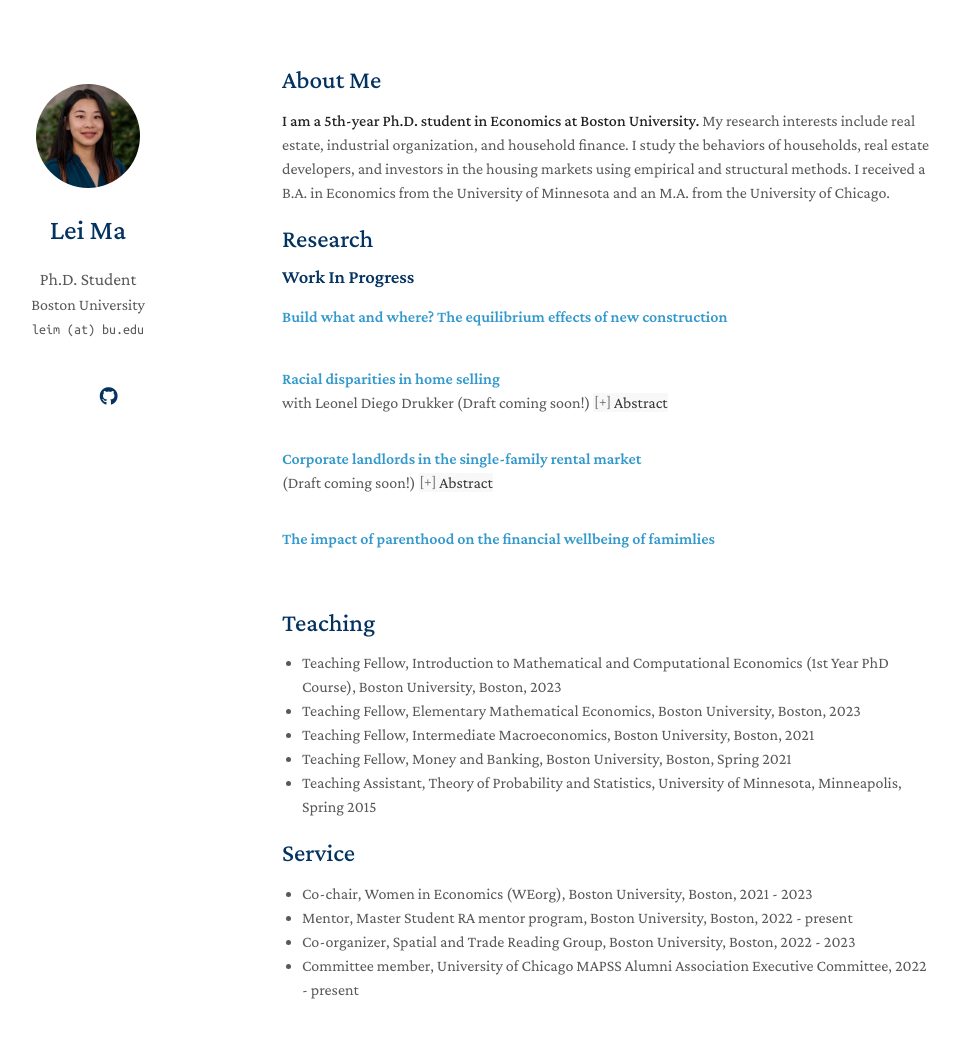
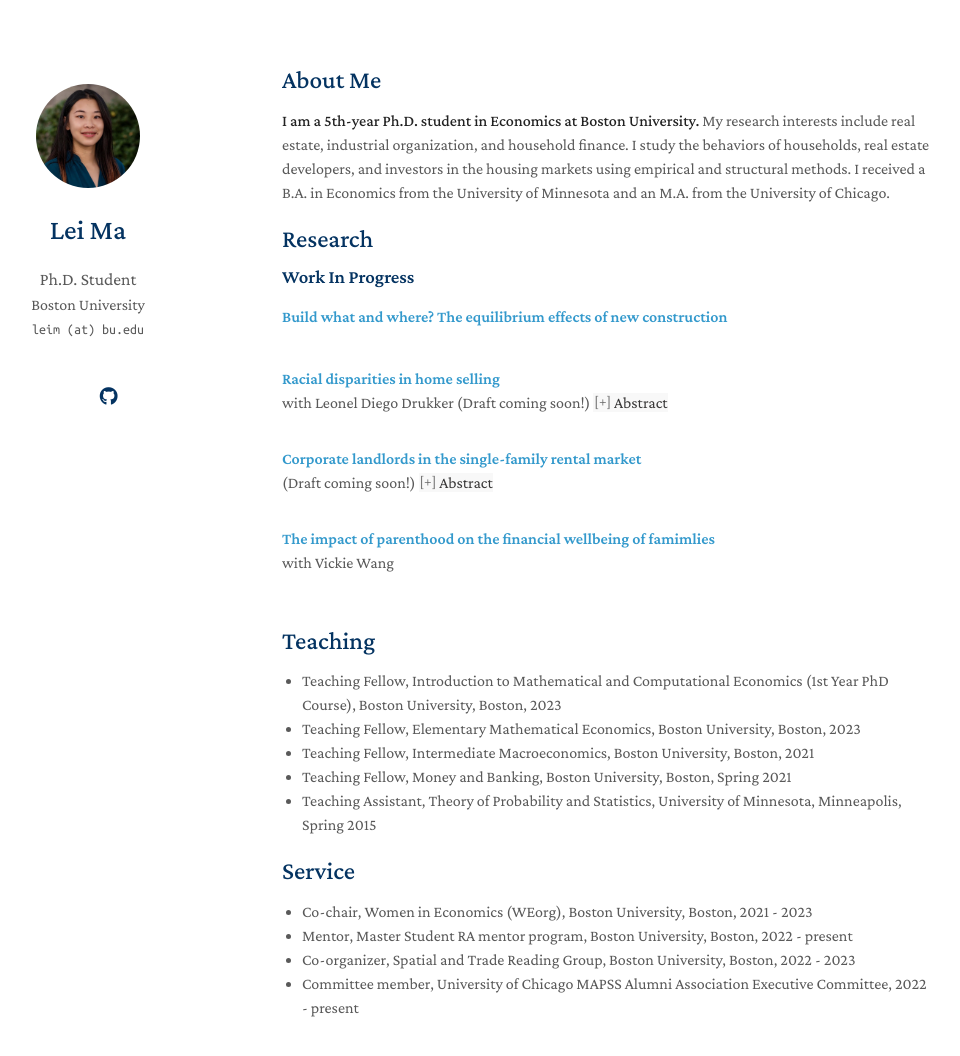
Before and after one commit to leima0521/leima-econ, a Jekyll site: the page built from index.md, in a window 1280 px wide and 1114 px high. Shown: the top 1056 px of the window, without its empty margins (188-1148 px from the left). Built offline with Jekyll 4.4.1, drawn with Linux system fonts in a browser that asks for light colours; nearby versions of some CDN libraries; a style sheet for code colours, icons or effects is not loaded; our own code applies the rules of GitHub Pages for plain Markdown files.

Commit message:
correct author-abstract format

```diff
--- a/_includes/publications.md
+++ b/_includes/publications.md
@@ -9,14 +9,21 @@
 <div class="pub-row">
   <div class="col-sm-9" style="position: relative;padding-right: 15px;padding-left: 0px;">
       <div class="title"><a>{{ link.title }}</a></div>
-      {% if link.abstract %}
-      <div class="author">{{ link.authors }} <button id="{{ link.id }}" onClick="reply_click()" class="accordion"> Abstract </button></div>
-      {% endif %}
       <div class="periodical"><em>{{ link.conference }}</em>
       </div>
     <div class="links">
+      {% if link.authors or link.abstract %}
+        <div class="author">
+        {% if link.authors %}
+          {{ link.authors }}
+        {% endif %}
+        {% if link.abstract %}
+          <button id="{{ link.id }}" onClick="reply_click()" class="accordion"> Abstract </button>
+        {% endif %}
+        </div>
+      {% endif %}
       {% if link.others %}
-      {{ link.others }}
+        {{ link.others }}
       {% endif %}
       <div id="{{ link.id }}" class="panel" style="background-color: #F1F1F1; color: #666; padding: 10px;">
     {{ link.abstract }}
```
Also changed, not shown: _data/publications.yml (line endings or trailing spaces), 1 other file.
